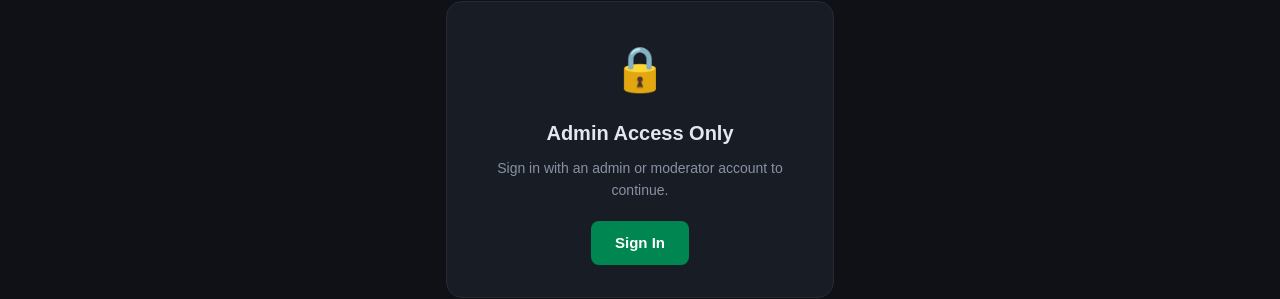
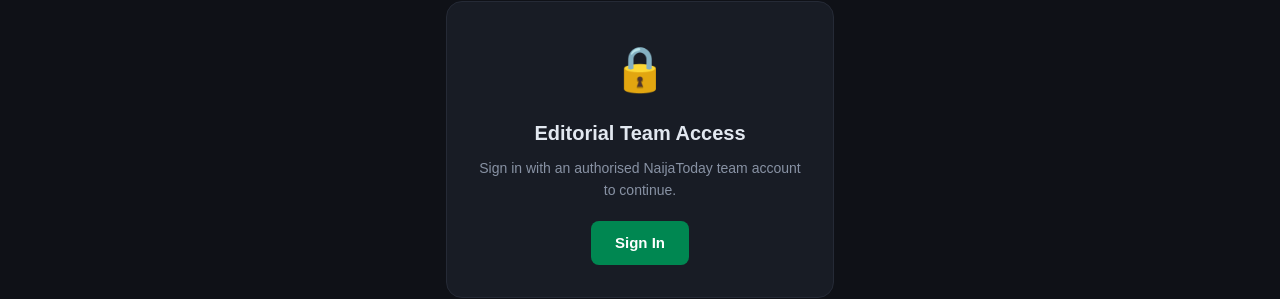
Before and after one commit to kujopatu/naijatoday-next, a Next.js app: page /admin in a window 1280 px wide. Shown: the part 322-621 px from the top of the page. Built offline with nearby package versions, Linux system fonts and the light colour scheme; no server answers; the database is empty.

Commit message:
Allow authorised editorial roles into admin workspace

```diff
--- a/app/admin/page.tsx
+++ b/app/admin/page.tsx
@@ -11,23 +11,23 @@ import AdminPanel from '@/components/AdminPanel';
 // so a visitor can't get admin powers by messing with the browser, even
 // if they somehow got past this screen.
 export default function AdminPage() {
-  const { loading, loggedIn, canModerate, openModal } = useAuth();
+  const { loading, loggedIn, canAccessAdmin, openModal } = useAuth();
   const { card, border, text, muted } = useTheme();
 
   if (loading) {
     return <div style={{ textAlign: 'center', padding: 80, color: muted }}>Loading…</div>;
   }
 
-  if (!loggedIn || !canModerate) {
+  if (!loggedIn || !canAccessAdmin) {
     return (
       <div style={{ maxWidth: 420, margin: '80px auto', padding: '0 16px', textAlign: 'center' }}>
         <div style={{ background: card, border: `1px solid ${border}`, borderRadius: 16, padding: 32 }}>
           <div style={{ fontSize: 44, marginBottom: 12 }}>🔒</div>
-          <div style={{ fontSize: 20, fontWeight: 700, color: text, marginBottom: 8 }}>Admin Access Only</div>
+          <div style={{ fontSize: 20, fontWeight: 700, color: text, marginBottom: 8 }}>Editorial Team Access</div>
           <div style={{ fontSize: 14, color: muted, marginBottom: 20 }}>
             {loggedIn
-              ? "Your account doesn't have admin or moderator access."
-              : 'Sign in with an admin or moderator account to continue.'}
+              ? "Your account doesn't have editorial, moderator or administrator access."
+              : 'Sign in with an authorised NaijaToday team account to continue.'}
           </div>
           {!loggedIn && (
             <button
```
